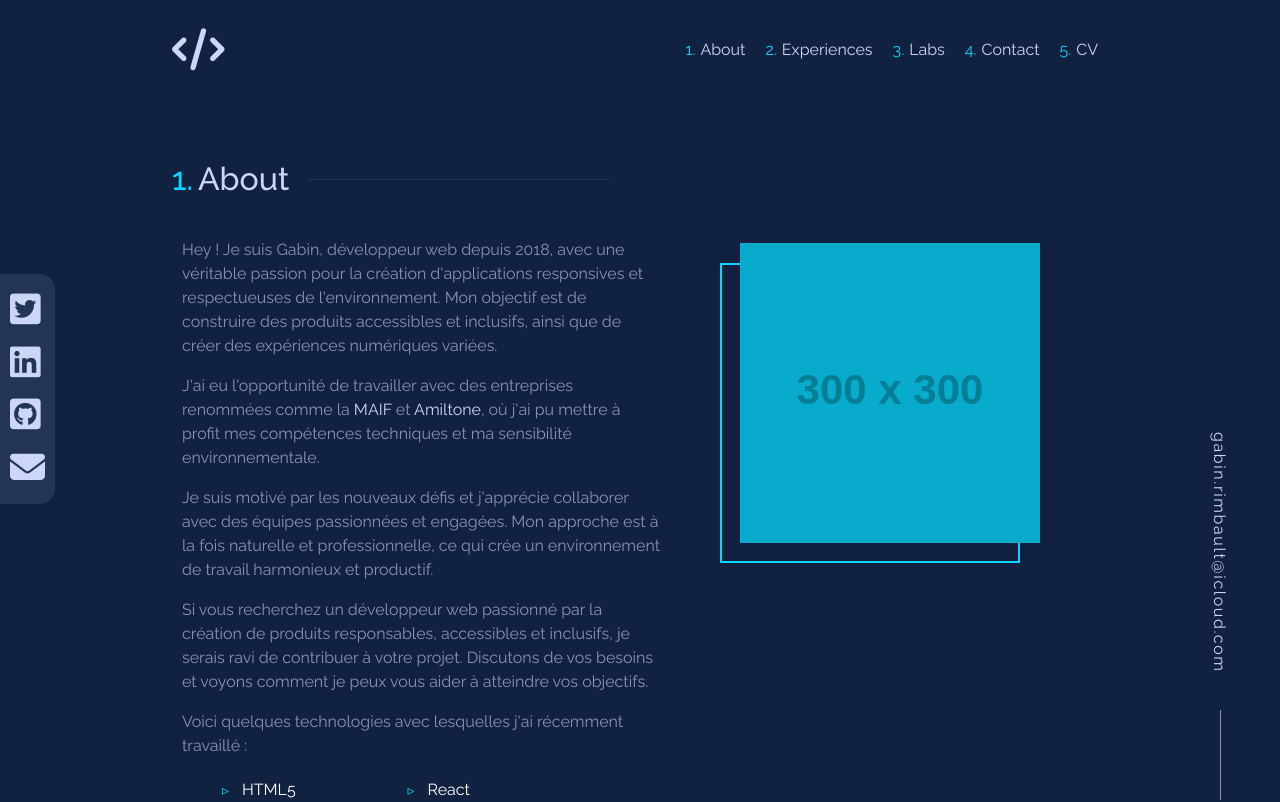
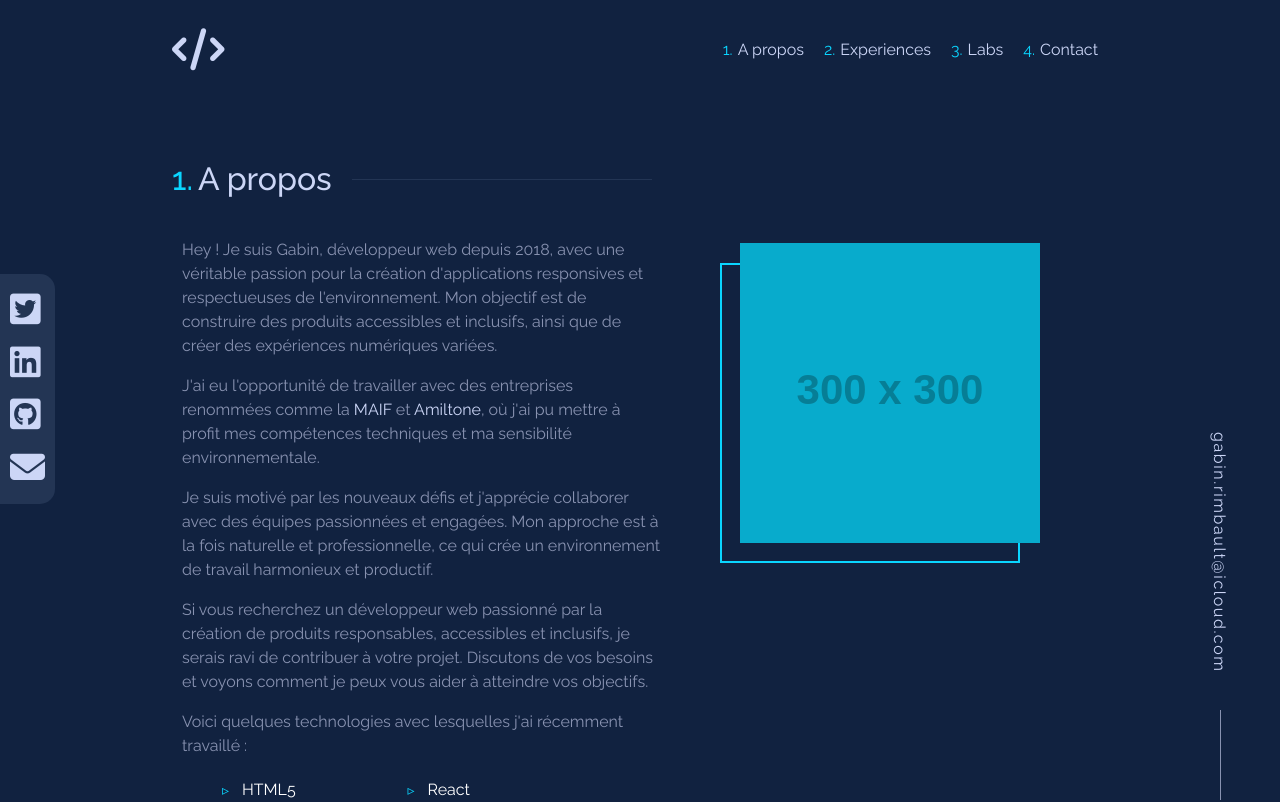
Before and after one commit to GabinRimbault/portfolio, a React (Create React App) app: page /about in a window 1280 px wide. Shown: the top 802 px of the page. Built offline with nearby package versions, Linux system fonts and the light colour scheme.

Commit message:
Changement langue

```diff
--- a/src/components/Container/About/About.js
+++ b/src/components/Container/About/About.js
@@ -12,7 +12,7 @@ export default function About() {
         <Link to={"/"}><i className="fa-solid fa-arrow-left"></i> /</Link>
         <Link to={"/experiences"}>/experiences <i className="fa-solid fa-arrow-right"></i></Link>
       </div>
-      <Title classTitle="heading" lvl="h2">About</Title>
+      <Title classTitle="heading" lvl="h2">A propos</Title>
       <div className="wrapper_about">
         <div className="about_content">
           <TextAbout />
--- a/src/components/Container/Index/Index.js
+++ b/src/components/Container/Index/Index.js
@@ -8,7 +8,7 @@ export default function Index() {
     <div className="index">
       <div className="menu_mobile">
         <Link to={"/contact"}><i className="fa-solid fa-arrow-left"></i> ?</Link>
-        <Link to={"/about"}>/about <i className="fa-solid fa-arrow-right"></i></Link>
+        <Link to={"/about"}>/apropos <i className="fa-solid fa-arrow-right"></i></Link>
       </div>
       <Title lvl="h1" >Hey! Je m'appelle,</Title>
       <Title lvl="h2">Gabin RIMBAULT</Title>
--- a/src/components/Header/MenuRightHeader/MenuRightHeader.js
+++ b/src/components/Header/MenuRightHeader/MenuRightHeader.js
@@ -3,7 +3,7 @@ import List from "../../../lib/components/base/List";
 export default function MenuRightHeader() {
   const liens = {
     link1: {
-      liens: ["/about", "About"]
+      liens: ["/about", "A propos"]
     },
     link2: {
       liens: ["/experiences", "Experiences"]
@@ -13,9 +13,6 @@ export default function MenuRightHeader() {
     },
     link4: {
       liens: ["/contact", "Contact"]
-    },
-    link5: {
-      liens: ["/cv", "CV"]
     }
   }
 
```
